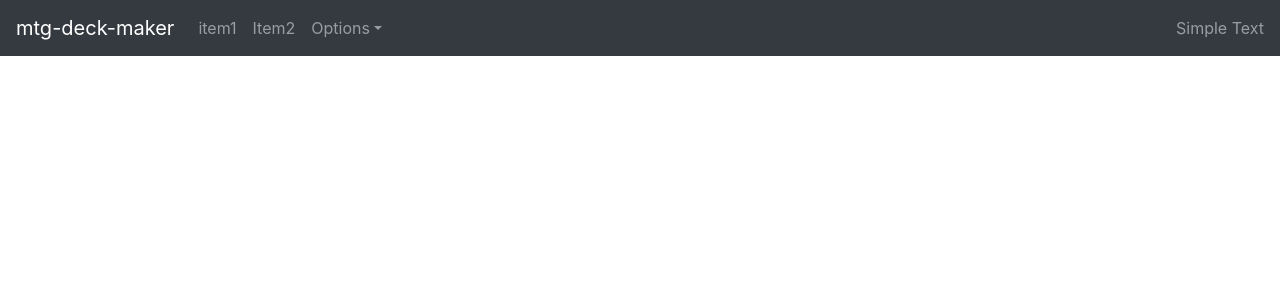
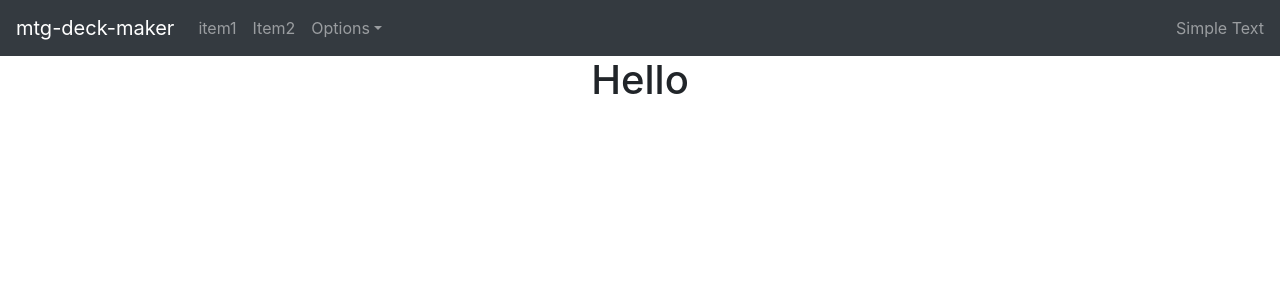
Before and after one commit to E-Shelton98/MagicDeckMaker, a React (Create React App) app: page / in a window 1280 px wide. Shown: the top 300 px of the page. Built offline with nearby package versions, Linux system fonts and the light colour scheme; no server answers.

Commit message:
testing api call

```diff
--- a/src/components/Home.js
+++ b/src/components/Home.js
@@ -18,24 +18,27 @@ import {
 } from 'reactstrap';
 
 const Home = () => {
-	const [card, setCard] = useState();
+	//State to pass to render cards
+	const [cards, setCards] = useState([]);
+	//State for reactstrap navbar toggle
 	const [isOpen, setIsOpen] = useState(false);
+	//State to pass for API call to search cards
 	const [searchCard, setSearchCard] = useState('knight');
 
 	const toggle = () => setIsOpen(!isOpen);
+
 
 	useEffect(() => {
 		const url = `https://api.scryfall.com/cards/search?q=${searchCard}`;
 		const scryFetch = async (url) => {
 			const response = await fetch(url);
 			const data = await response.json();
-			setCard(data);
 			console.log(data);
+			setCards(data.data);
 		};
-
 		scryFetch(url);
 	}, [searchCard]);
-
+	console.log("This is cards: ", cards);
 	return (
 		<div>
 			<Navbar color='dark' dark expand='md'>
@@ -64,7 +67,7 @@ const Home = () => {
 					<NavbarText>Simple Text</NavbarText>
 				</Collapse>
 			</Navbar>
-			{/*<SearchCardList card={card} />*/}
+			<SearchCardList cards={cards} />
 		</div>
 	);
 };
--- a/src/components/SearchCardList.js
+++ b/src/components/SearchCardList.js
@@ -1,9 +1,12 @@
 import React from 'react';
 
-const SearchCardList = (props) => {
-	console.log(props);
+const SearchCardList = ({cards}) => {
 
-	function displayCards(c, index) {
+	if(cards) {
+		console.log('This is cards: ', cards[0]);
+
+	}
+	/*function displayCards(c, index) {
 		let cardData = '';
 		if (c.data) {
 			cardData = (
@@ -15,7 +18,9 @@ const SearchCardList = (props) => {
 		return <div>{cardData}</div>;
 	}
 
-	props.card.forEach(displayCards);
+
+	//props.card.forEach(displayCards);*/
+	return <h1>Hello</h1>
 };
 
 export default SearchCardList;
```
